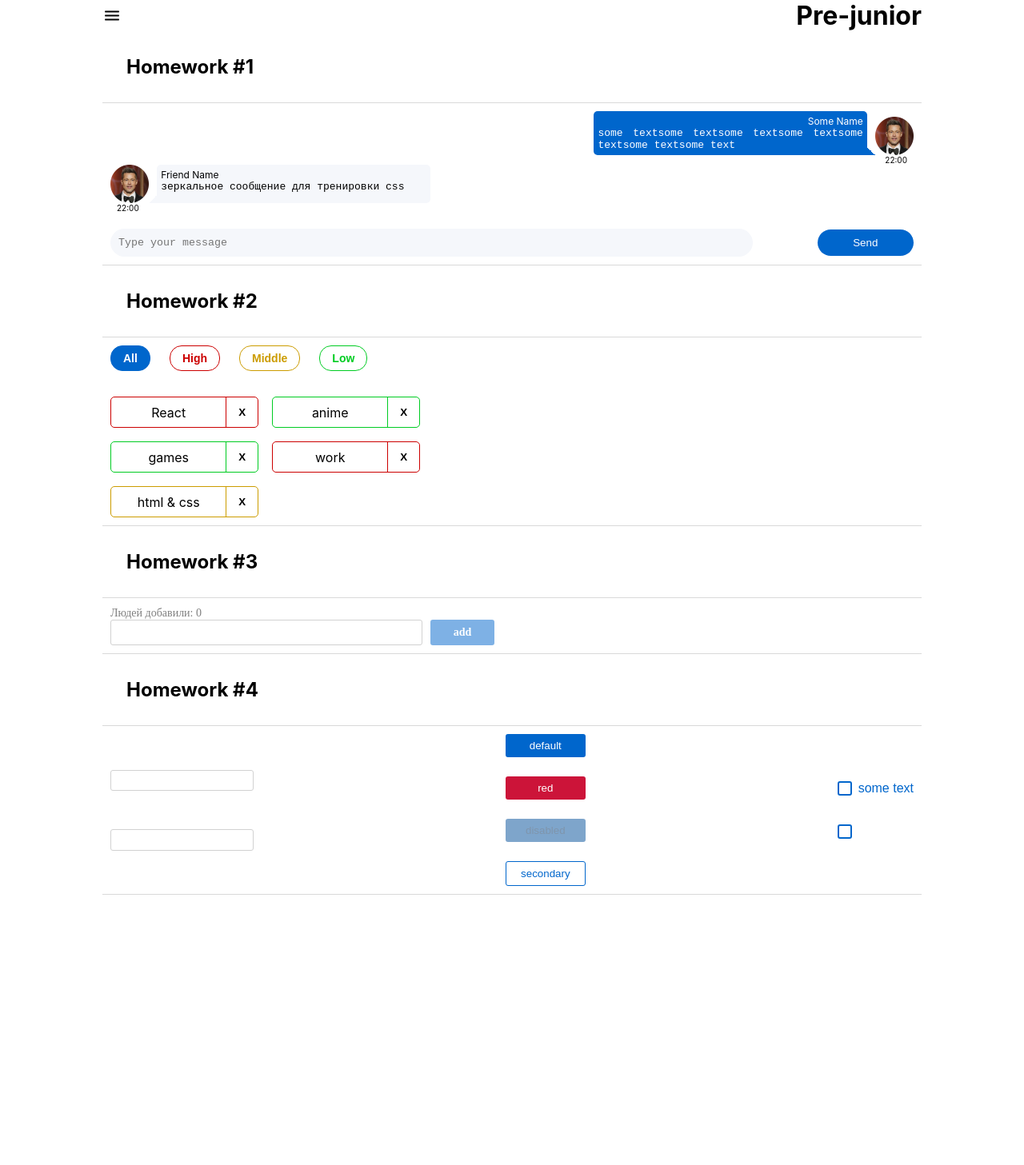
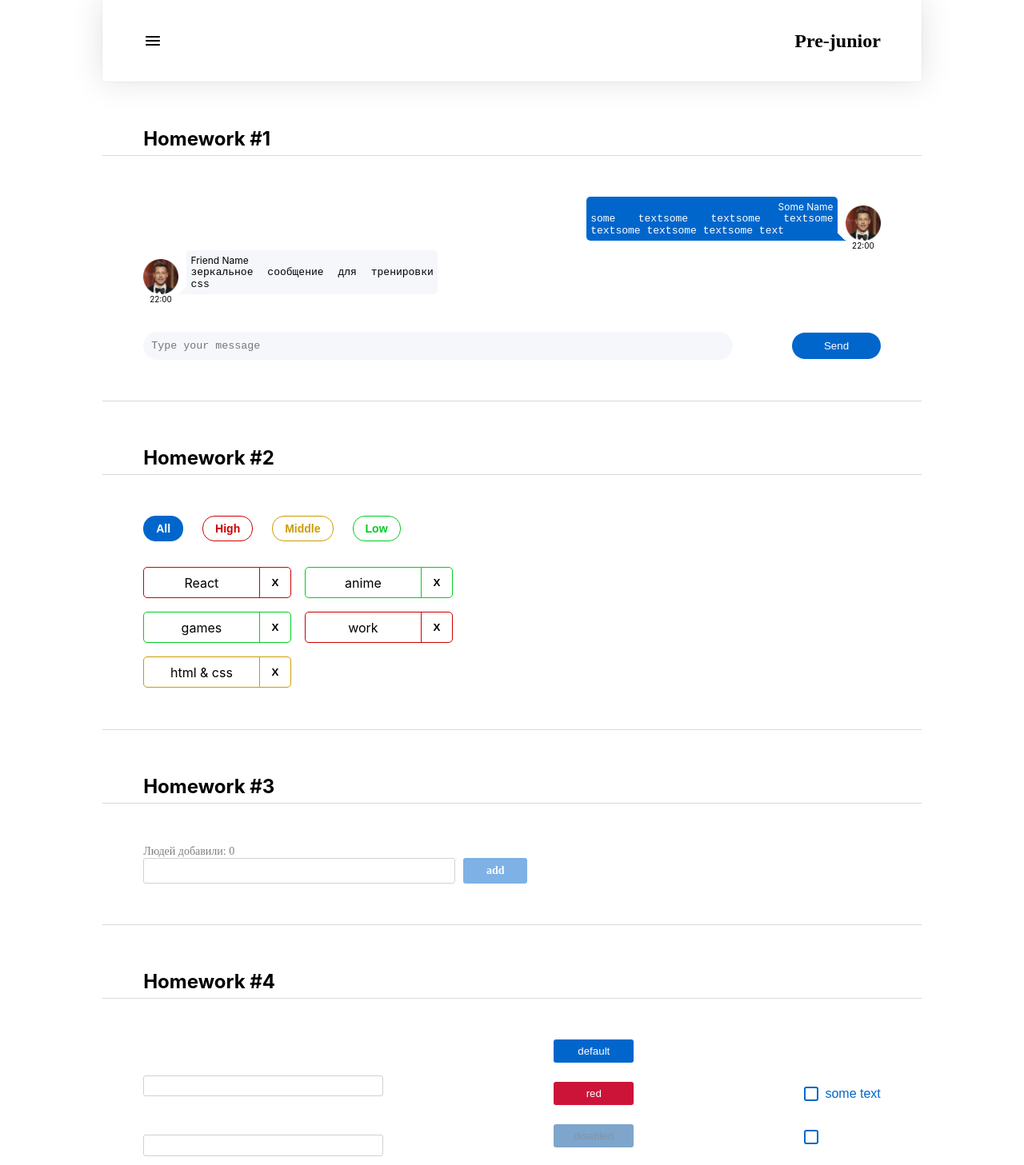
Before and after one commit to Botabay/hws2, a React (Create React App) app: page /#/pre-junior in a window 1280 px wide. Shown: the top 1457 px of the page at 80% size. Before the commit the page ends 1119 px from the top, so only its background shows below. Built offline with nearby package versions, Linux system fonts and the light colour scheme.

Commit message:
homework6 is done

```diff
--- a/src/s1-main/App.module.css
+++ b/src/s1-main/App.module.css
@@ -2,17 +2,21 @@
     --header_height: 60px;
     max-width: 1024px;
     margin: 0 auto;
-
 }
 
 .hw {
     border-top:1px solid #D9D9D9;
     border-bottom:1px solid #D9D9D9 ;
-    padding: 10px;
+    padding: 5%;
+    display: flex;
+    flex-direction: column;
+    gap: 15px;
 }
 
 .hwTitle {
     font-weight: bold;
-    padding: 30px;
+    padding: 5% 5% 0% 5%;
     font-size: 24px;
+    vertical-align: bottom;
+    line-height: 40px;
 }
--- a/src/s2-homeworks/hw04/common/c1-SuperInputText/SuperInputText.module.css
+++ b/src/s2-homeworks/hw04/common/c1-SuperInputText/SuperInputText.module.css
@@ -1,12 +1,20 @@
 .input:focus {
     outline: none;
+    width: 40vw;
+    max-width: 300px;
+    padding-left: 10px;
+    box-sizing: border-box;
 }
 
 .input {
     border: 1px solid #D1D1D1;
     border-radius: 3px;
     height:2em;
+    width: 40vw;
+    max-width: 300px;
     outline: none;
+    padding-left: 10px;
+    box-sizing: border-box;
 }
 
 .inputWrapper {
--- a/src/s2-homeworks/hw05/header/Header.module.css
+++ b/src/s2-homeworks/hw05/header/Header.module.css
@@ -4,7 +4,16 @@
 .header {
     display: flex;
     justify-content: space-between;
+    box-shadow: 0px 0px 40px rgba(29, 33, 38, 0.13), 0px 0px 2px rgba(29, 33, 38, 0.1);
+    height: 4em;
+    align-items: center;
+    padding: 5%;
 }
 
 .header h1 {
+    font-family: 'Montserrat';
+    font-style: normal;
+    font-weight: 600;
+    font-size: 24px;
+    line-height: 29px;
 }
--- a/src/s2-homeworks/hw05/pages/Junior.tsx
+++ b/src/s2-homeworks/hw05/pages/Junior.tsx
@@ -1,5 +1,5 @@
 import React from 'react'
-// import HW6 from '../../hw06/HW6'
+import HW6 from '../../hw06/HW6'
 // import HW7 from '../../hw07/HW7'
 // import HW8 from '../../hw08/HW8'
 // import HW9 from '../../hw09/HW9'
@@ -7,7 +7,7 @@ import React from 'react'
 function Junior() {
     return (
         <div id={'hw5-page-junior'}>
-            {/*<HW6 />*/}
+            <HW6 />
             {/*<HW7 />*/}
             {/*<HW8 />*/}
             {/*<HW9 />*/}
--- a/src/s2-homeworks/hw05/sidebar/Sidebar.module.css
+++ b/src/s2-homeworks/hw05/sidebar/Sidebar.module.css
@@ -3,16 +3,22 @@
     position: absolute;
     background: white;
     z-index: 5;
-    margin-left: -300px;
-    transition: margin-left 1s;
+
+    transition-duration: 1s;
+    transform: translate(-300px);
+    /* margin-left: -300px;
+    transition: margin-left 1s; */
 }
 
 .sidebar.open {
     width: 30%;
     min-width: 200px;
     max-width: 300px;
-    margin-left: 0px;
-    transition: margin-left 1s;
+
+    transition-duration: 1s;
+    transform: translate(0px);
+    /* margin-left: 0px;
+    transition: margin-left 1s; */
 }
 
 .background {
--- a/src/s2-homeworks/hw06/HW6.module.css
+++ b/src/s2-homeworks/hw06/HW6.module.css
@@ -1,5 +1,12 @@
 .buttonsContainer {
+    width: 40vw;
+    max-width: 300px;
+    display: flex;
+    justify-content: space-between;
+    gap:10%;
 }
 
 .editableSpanContainer {
+    width: 40vw;
+    max-width: 300px;
 }
--- a/src/s2-homeworks/hw06/HW6.tsx
+++ b/src/s2-homeworks/hw06/HW6.tsx
@@ -19,7 +19,7 @@ const HW6 = () => {
     }
     const restore = () => {
         // делают студенты
-
+        setValue(restoreState('hw6-editable-span-value',value))//by me
     }
 
     return (
--- a/src/s2-homeworks/hw06/common/c4-SuperEditableSpan/SuperEditableSpan.module.css
+++ b/src/s2-homeworks/hw06/common/c4-SuperEditableSpan/SuperEditableSpan.module.css
@@ -1,11 +1,23 @@
 .spanBlock {
+    display: flex;
+    gap: 2%;
+    padding-bottom: 7px;
 }
 
 .span {
+    font-family: 'Montserrat';
+    font-style: normal;
+    font-weight: 500;
+    font-size: 16px;
+    line-height: 20px;
+    color: #0080FF;
 }
 
 .input {
 }
 
 .pen {
+    margin-top: 2px;
+    width: 16px;
+    height: 16px;
 }
--- a/src/s2-homeworks/hw06/common/c4-SuperEditableSpan/SuperEditableSpan.tsx
+++ b/src/s2-homeworks/hw06/common/c4-SuperEditableSpan/SuperEditableSpan.tsx
@@ -42,19 +42,19 @@ const SuperEditableSpan: React.FC<SuperEditableSpanType> = (
 
     const onEnterCallback = () => {
         // выключить editMode при нажатии Enter // делают студенты
-
+        setEditMode(false);//by me
         onEnter?.()
     }
     const onBlurCallback = (e: React.FocusEvent<HTMLInputElement>) => {
         // выключить editMode при нажатии за пределами инпута // делают студенты
-
+        setEditMode(false);//by me
         onBlur?.(e)
     }
     const onDoubleClickCallBack = (
         e: React.MouseEvent<HTMLSpanElement, MouseEvent>
     ) => {
         // включить editMode при двойном клике // делают студенты
-
+        setEditMode(true);//by me
         onDoubleClick?.(e)
     }
 
```
